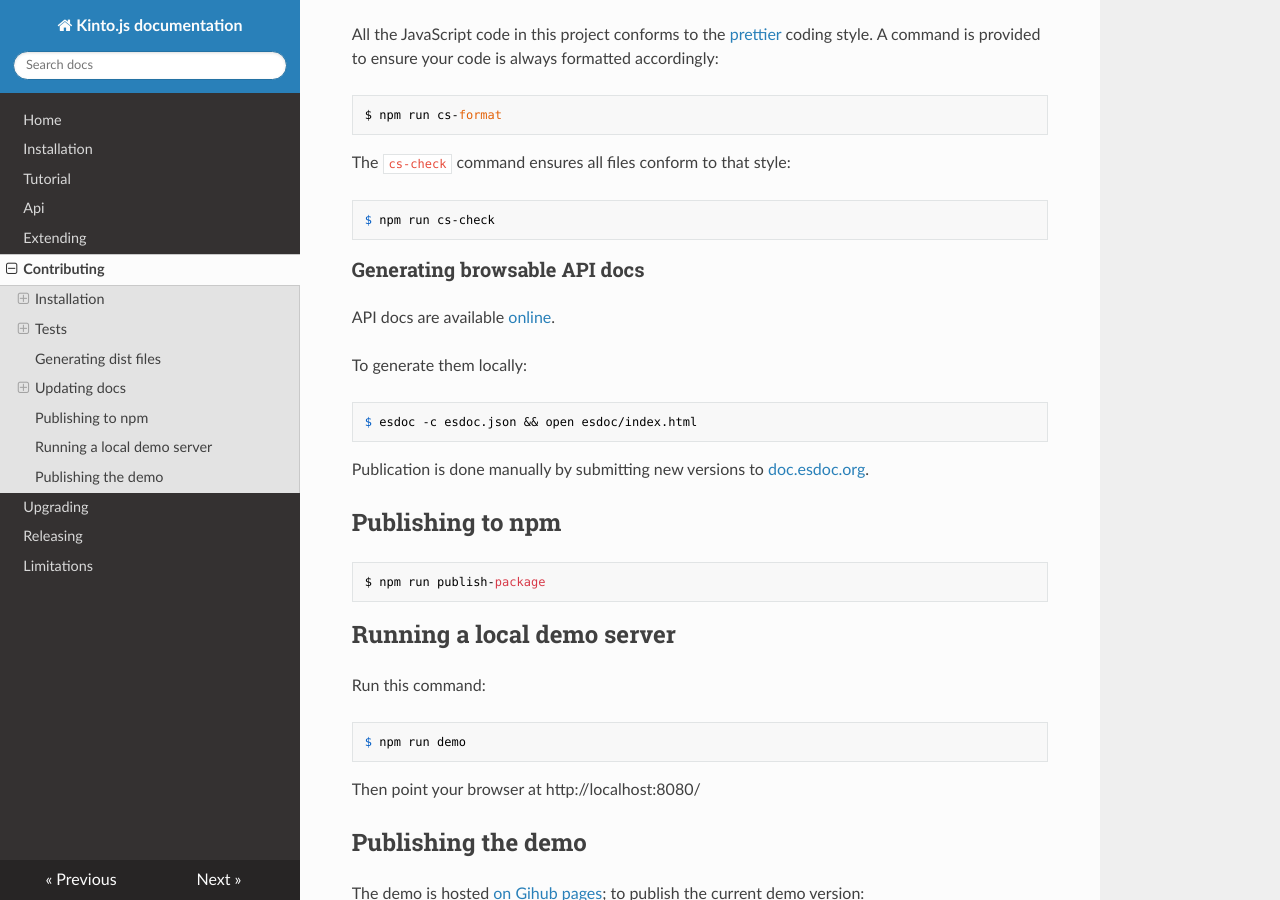
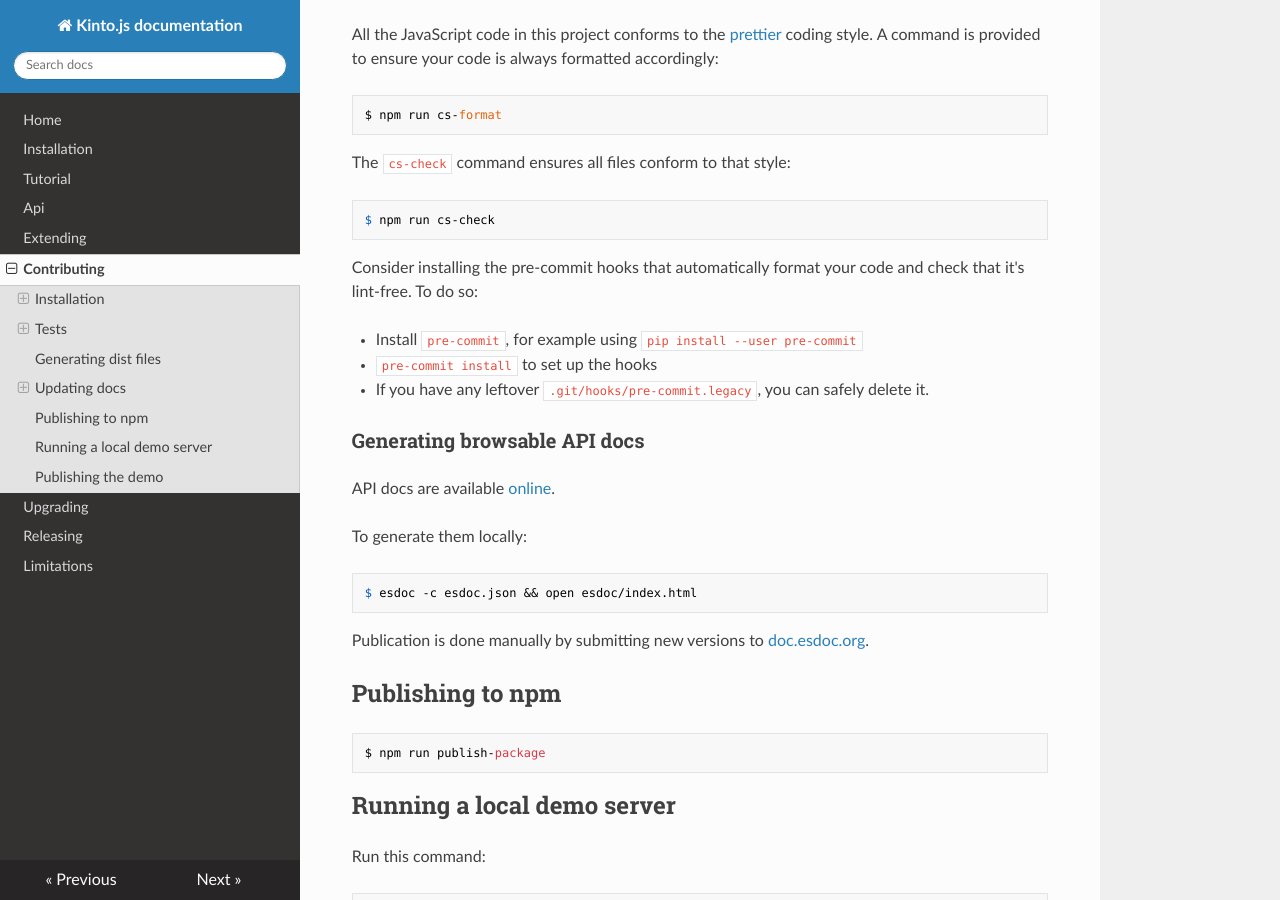
Before and after one commit to Kinto/kinto.js, an MkDocs documentation site: the page built from docs/contributing.md, in a window 1280 px wide and 900 px high, scrolled down 2683 px. Built offline with MkDocs 1.6.1, drawn with Linux system fonts in a browser that asks for light colours; nearby versions of some CDN libraries; old or Windows-style settings are respelled for this version of MkDocs.

Commit message:
Use pre-commit
This is the same as https://github.com/Kinto/kinto-admin/pull/445 but
for this project.

````diff
--- a/docs/contributing.md
+++ b/docs/contributing.md
@@ -107,6 +107,13 @@ The `cs-check` command ensures all files conform to that style:
 $ npm run cs-check
 ```
 
+Consider installing the pre-commit hooks that automatically format
+your code and check that it's lint-free. To do so:
+
+- Install `pre-commit`, for example using `pip install --user pre-commit`
+- `pre-commit install` to set up the hooks
+- If you have any leftover `.git/hooks/pre-commit.legacy`, you can safely delete it.
+
 ### Generating browsable API docs
 
 API docs are available [online](https://doc.esdoc.org/github.com/Kinto/kinto.js/).
````
Also changed, not shown: .pre-commit-config.yaml (added, +12 -0 lines), package.json (+0 -10 lines).
